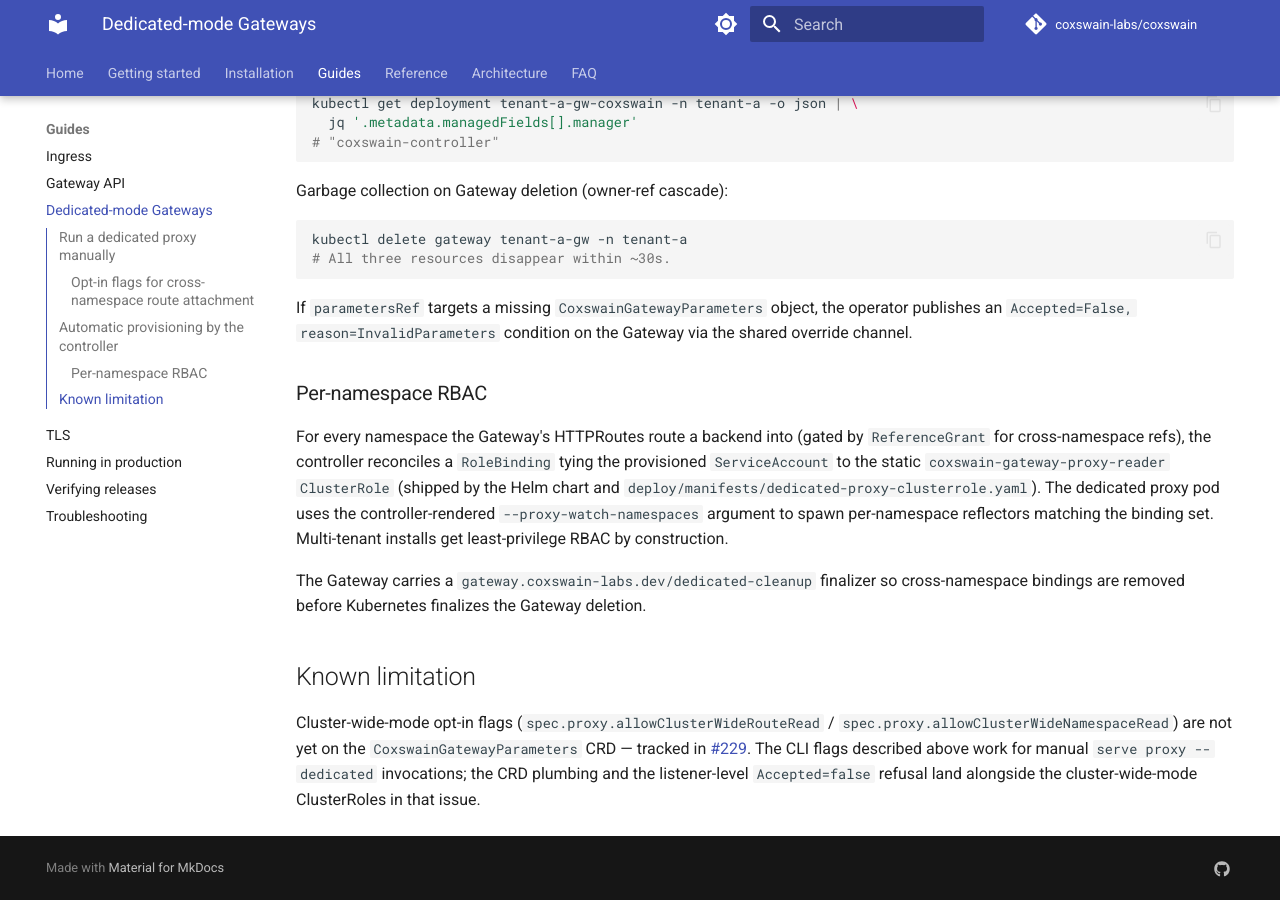
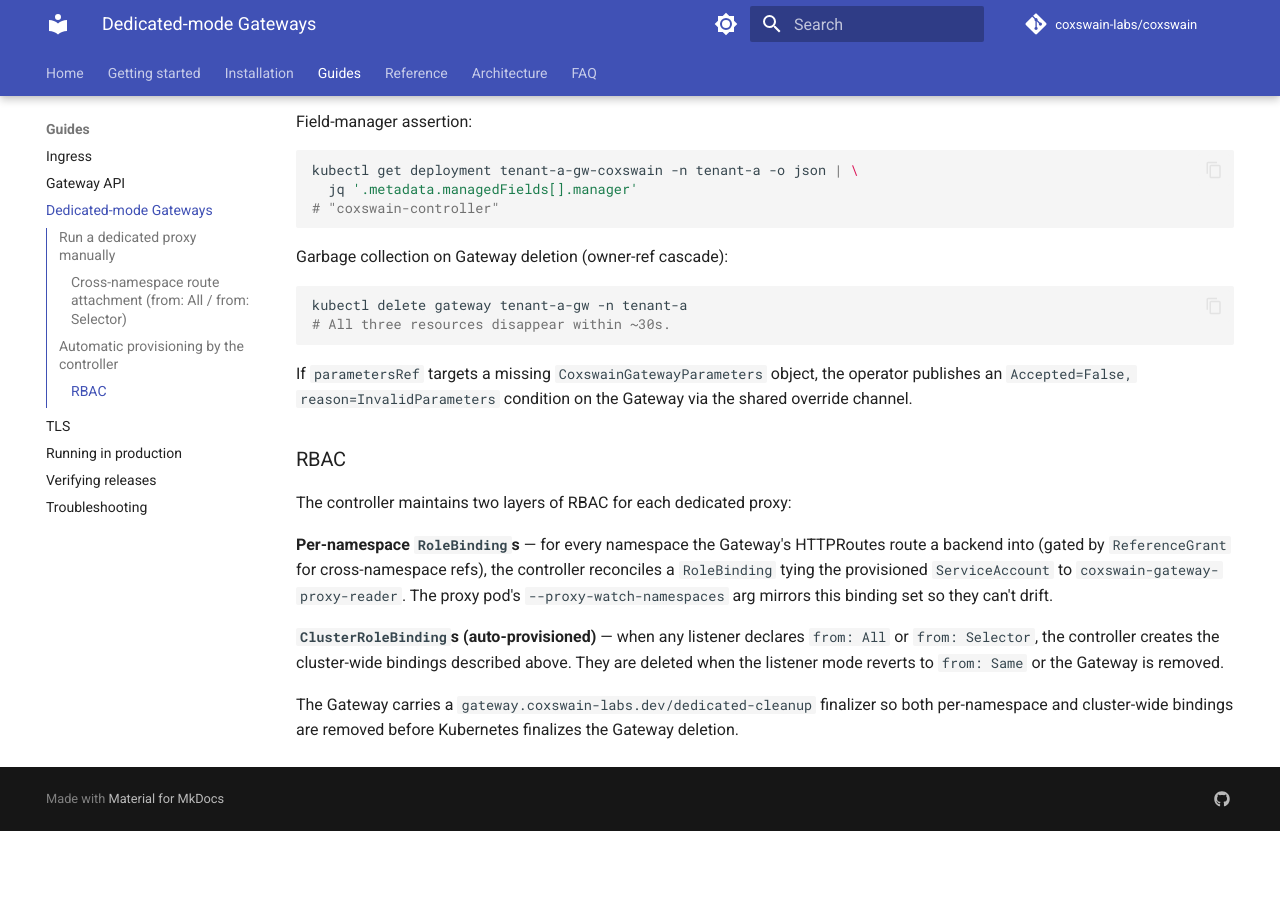
Before and after one commit to coxswain-labs/coxswain, an MkDocs documentation site: the page built from docs/src/guides/dedicated-mode.md, in a window 1280 px wide and 900 px high, scrolled down 1945 px. Built offline with MkDocs 1.6.1 and Material for MkDocs 9.7.7, drawn with Linux system fonts in a browser that asks for light colours; comment, search, counter and statistics services are not loaded; the version menu is left out; after the commit the page ends 2776 px from its top, so only the background shows below that; some of the changed text lies outside the part shown.

Commit message:
docs(architecture,dedicated-mode): update for auto-derived RBAC (#229)
- architecture.md: replace "operator must opt in" paragraph with
  the auto-derivation behaviour.
- dedicated-mode.md: rewrite the cross-namespace section (no CRD
  opt-in fields, two-layer RBAC explanation, manual-invocation note);
  remove the "Known limitation" that tracked #229.

Refs #229

Co-Authored-By: Claude Sonnet 4.6 <noreply@anthropic.com>

````diff
--- a/docs/src/guides/dedicated-mode.md
+++ b/docs/src/guides/dedicated-mode.md
@@ -33,16 +33,18 @@ curl -s http://localhost:8082/routes | jq .
 
 The output lists exactly the hosts the target Gateway's HTTPRoutes serve; Ingress routes and routes attached to other Gateways do not appear.
 
-### Opt-in flags for cross-namespace route attachment
+### Cross-namespace route attachment (`from: All` / `from: Selector`)
 
-By default, dedicated mode treats listeners with `allowedRoutes.namespaces.from: All` or `from: Selector` as needing operator consent to broader RBAC scope. The two opt-in flags govern a startup warning today; listener-level refusal (`Accepted=false`) tracking under [#229](https://github.com/coxswain-labs/coxswain/issues/229).
+When a listener declares `allowedRoutes.namespaces.from: All` or `from: Selector`, the controller automatically:
 
-| Flag | Gates listeners with |
-|---|---|
-| `--allow-cluster-wide-route-read` | `allowedRoutes.namespaces.from: All` |
-| `--allow-cluster-wide-namespace-read` | `allowedRoutes.namespaces.from: Selector` |
+1. Creates a `ClusterRoleBinding` granting the proxy SA cluster-wide `HTTPRoute` reads (`coxswain-gateway-proxy-cluster-wide-route-reader`).
+2. For `from: Selector`: also creates a `ClusterRoleBinding` for cluster-wide `Namespace` reads (`coxswain-gateway-proxy-cluster-wide-namespace-reader`).
+3. Renders `--allow-cluster-wide-route-read` (and `--allow-cluster-wide-namespace-read`) into the proxy Deployment args.
+4. The proxy spawns a single cluster-wide `HTTPRoute` reflector instead of the per-namespace one, so routes from all namespaces become visible.
 
-Both default to false. Set them only on Gateways that genuinely accept cross-namespace route attachment:
+No `CoxswainGatewayParameters` fields or manual opt-in are needed — the Gateway spec is the single source of truth. The `ClusterRoleBinding`s are removed automatically when the listener mode changes back to `from: Same` or the Gateway is deleted.
+
+For **manual invocations** (`serve proxy --dedicated`), pass the flags explicitly:
 
 ```bash
 cargo run --bin coxswain -- serve proxy --dedicated \
@@ -83,12 +85,12 @@ kubectl delete gateway tenant-a-gw -n tenant-a
 
 If `parametersRef` targets a missing `CoxswainGatewayParameters` object, the operator publishes an `Accepted=False, reason=InvalidParameters` condition on the Gateway via the shared override channel.
 
-### Per-namespace RBAC
+### RBAC
 
-For every namespace the Gateway's HTTPRoutes route a backend into (gated by `ReferenceGrant` for cross-namespace refs), the controller reconciles a `RoleBinding` tying the provisioned `ServiceAccount` to the static `coxswain-gateway-proxy-reader` `ClusterRole` (shipped by the Helm chart and `deploy/manifests/dedicated-proxy-clusterrole.yaml`). The dedicated proxy pod uses the controller-rendered `--proxy-watch-namespaces` argument to spawn per-namespace reflectors matching the binding set. Multi-tenant installs get least-privilege RBAC by construction.
+The controller maintains two layers of RBAC for each dedicated proxy:
 
-The Gateway carries a `gateway.coxswain-labs.dev/dedicated-cleanup` finalizer so cross-namespace bindings are removed before Kubernetes finalizes the Gateway deletion.
+**Per-namespace `RoleBinding`s** — for every namespace the Gateway's HTTPRoutes route a backend into (gated by `ReferenceGrant` for cross-namespace refs), the controller reconciles a `RoleBinding` tying the provisioned `ServiceAccount` to `coxswain-gateway-proxy-reader`. The proxy pod's `--proxy-watch-namespaces` arg mirrors this binding set so they can't drift.
 
-## Known limitation
+**`ClusterRoleBinding`s (auto-provisioned)** — when any listener declares `from: All` or `from: Selector`, the controller creates the cluster-wide bindings described above. They are deleted when the listener mode reverts to `from: Same` or the Gateway is removed.
 
-Cluster-wide-mode opt-in flags (`spec.proxy.allowClusterWideRouteRead` / `spec.proxy.allowClusterWideNamespaceRead`) are not yet on the `CoxswainGatewayParameters` CRD — tracked in [#229](https://github.com/coxswain-labs/coxswain/issues/229). The CLI flags described above work for manual `serve proxy --dedicated` invocations; the CRD plumbing and the listener-level `Accepted=false` refusal land alongside the cluster-wide-mode ClusterRoles in that issue.
+The Gateway carries a `gateway.coxswain-labs.dev/dedicated-cleanup` finalizer so both per-namespace and cluster-wide bindings are removed before Kubernetes finalizes the Gateway deletion.
````
Also changed, not shown: docs/src/architecture.md (+1 -1 lines).
